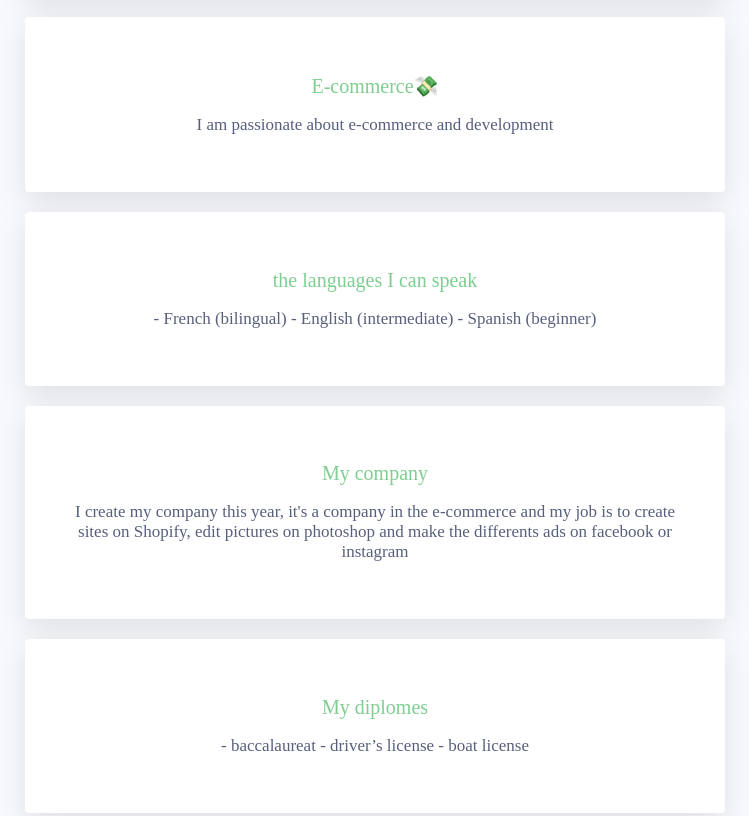
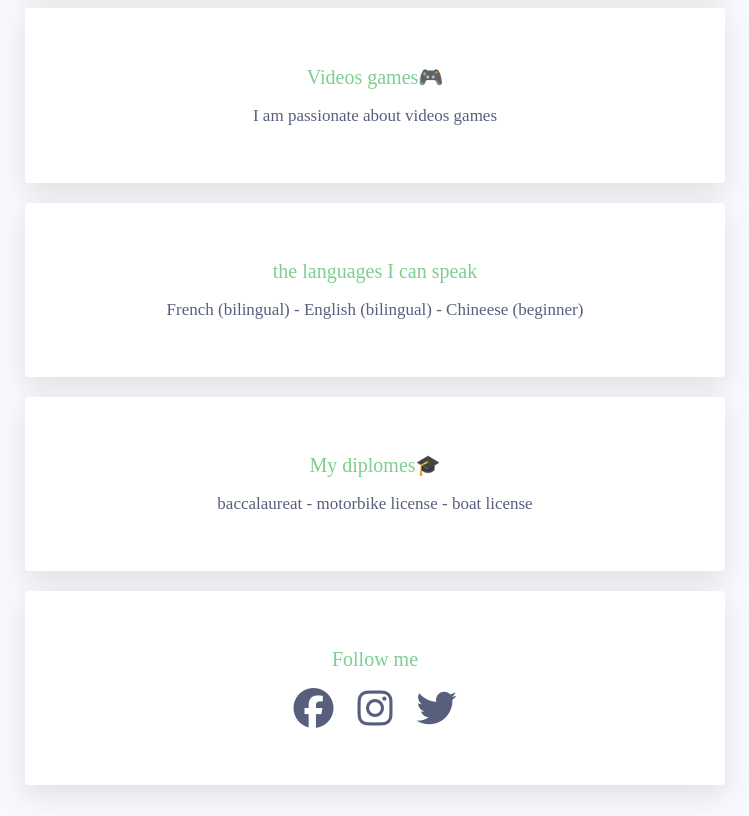
Before and after one commit to victorjnvc/my-profile, a plain HTML site: page my profile/index.html in a window 1280 px wide. Shown: the part 820-1636 px from the top of the page, without its empty margins (265-1014 px from the left). Drawn offline with Linux system fonts and the light colour scheme.

Commit message:
Add files via upload

```diff
--- a/my profile/index.html
+++ b/my profile/index.html
@@ -3,7 +3,7 @@
 <html>
 	<head>
 
-		<title>Nicolas Anquetin's profile</title>
+		<title>Victor Jancovic's profile</title>
 		<meta name="description" content="This is the profile of Nicolas">
 		<meta charset="UTF-8">
 		<link rel="stylesheet" href="style.css">
@@ -13,12 +13,12 @@
 
 		<div class="container">
 			<div class="card-white" id='introduction'>
-				<h1>Hello, I'am Nicolas ✌️</h1>
+				<h1>Hello, I'am Victor ✌️</h1>
 				<img src="images/profile.png" class="img-circle" width="100px" alt="Nicolas Anquetin">
 					<p>
-					I am in my first year in business school at EMLV. I am passionate about e-commerce and I have my company. I also like to ride motorbikes🏍 and gym🏋️ when I have free time
+					I'm in EMLV and i love playing vidéo games or going out with my freinds. I'm actually learning how to use coding xith le wagon
 				</p>
-				<a href="https://www.linkedin.com/in/nicolas-anquetin-462102230/" class="btn" target="_blank">Discover my linkedin page</a>
+				<a href="https://www.instagram.com/victorjnvc/" class="btn" target="_blank">Discover my Instagram page</a>
 			</div>
 			<div class="card-white">
 					<h2>Motorbike🏍</h2>
@@ -33,30 +33,24 @@
 						</p>
 			</div>
 			<div class="card-white">
-					<h2>E-commerce💸</h2>
+					<h2>Videos games🎮</h2>
 						<p>
-							I am passionate about e-commerce and development
+							I am passionate about videos games
 						</p>
 			</div>
 			<div class="card-white">
 					<h2>the languages I can speak</h2>
 						<p>
-							- French (bilingual)
-							- English (intermediate)
-							- Spanish (beginner)
+							French (bilingual)
+							- English (bilingual)
+							- Chineese (beginner)
 						</p>
 			</div>
 			<div class="card-white">
-					<h2>My company</h2>
+					<h2>My diplomes🎓</h2>
 						<p>
-							I create my company this year, it's a company in the e-commerce and my job is to create sites on Shopify, edit pictures on photoshop and make the differents ads on facebook or instagram
-						</p>
-			</div>
-			<div class="card-white">
-					<h2>My diplomes</h2>
-						<p>
-							- baccalaureat
-							- driver’s license
+							baccalaureat
+							- motorbike license
 							- boat license
 						</p>
 			</div>
@@ -64,18 +58,18 @@
 				<h2>Follow me</h2>
 				<ul class="list-inline">
 					<li>
-						<a href="https://www.facebook.com/profile.php?id=100008791111848" target="_blank">
+						<a href="https://www.facebook.com/victor.jancovic/" target="_blank">
 						<i class="fa-brands fa-facebook"></i>
 						</a>
 					</li>
 					<li>
-						<a href="https://www.instagram.com/bepbep_786/?hl=fr" target="_blank">
+						<a href="https://www.instagram.com/victorjnvc/" target="_blank">
 						<i class="fa-brands fa-instagram"></i>
 						</a>
 					</li>
 					<li>
-						<a href="https://www.linkedin.com/in/nicolas-anquetin-462102230/" target="_blank">
-						<i class="fa-brands fa-linkedin"></i>
+						<a href="https://twitter.com/victor_jnvc" target="_blank">
+						<i class="fa-brands fa-twitter"></i>
 						</a>
 					</li>
 				</ul>
```
Also changed, not shown: my profile/images/profile.png.
